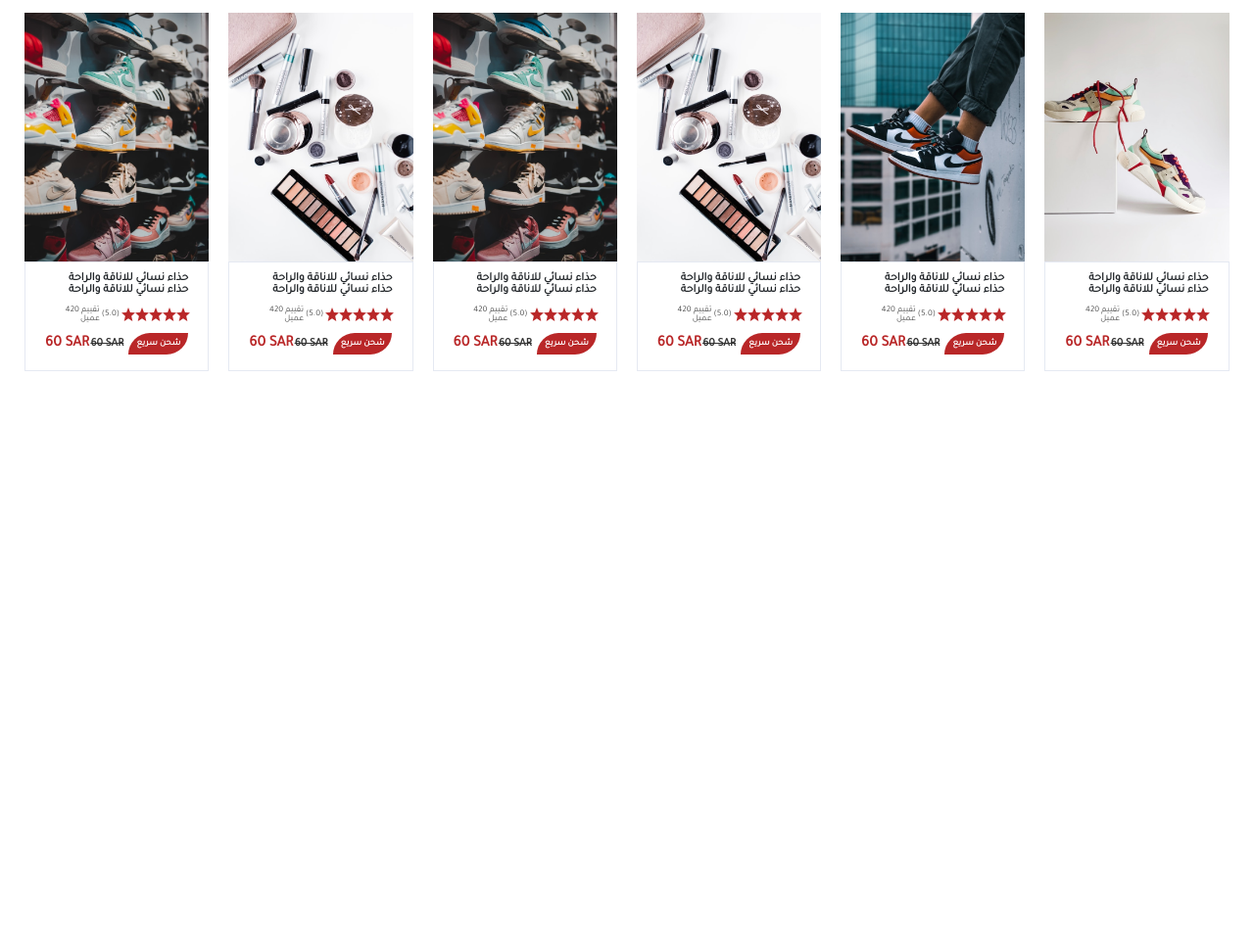
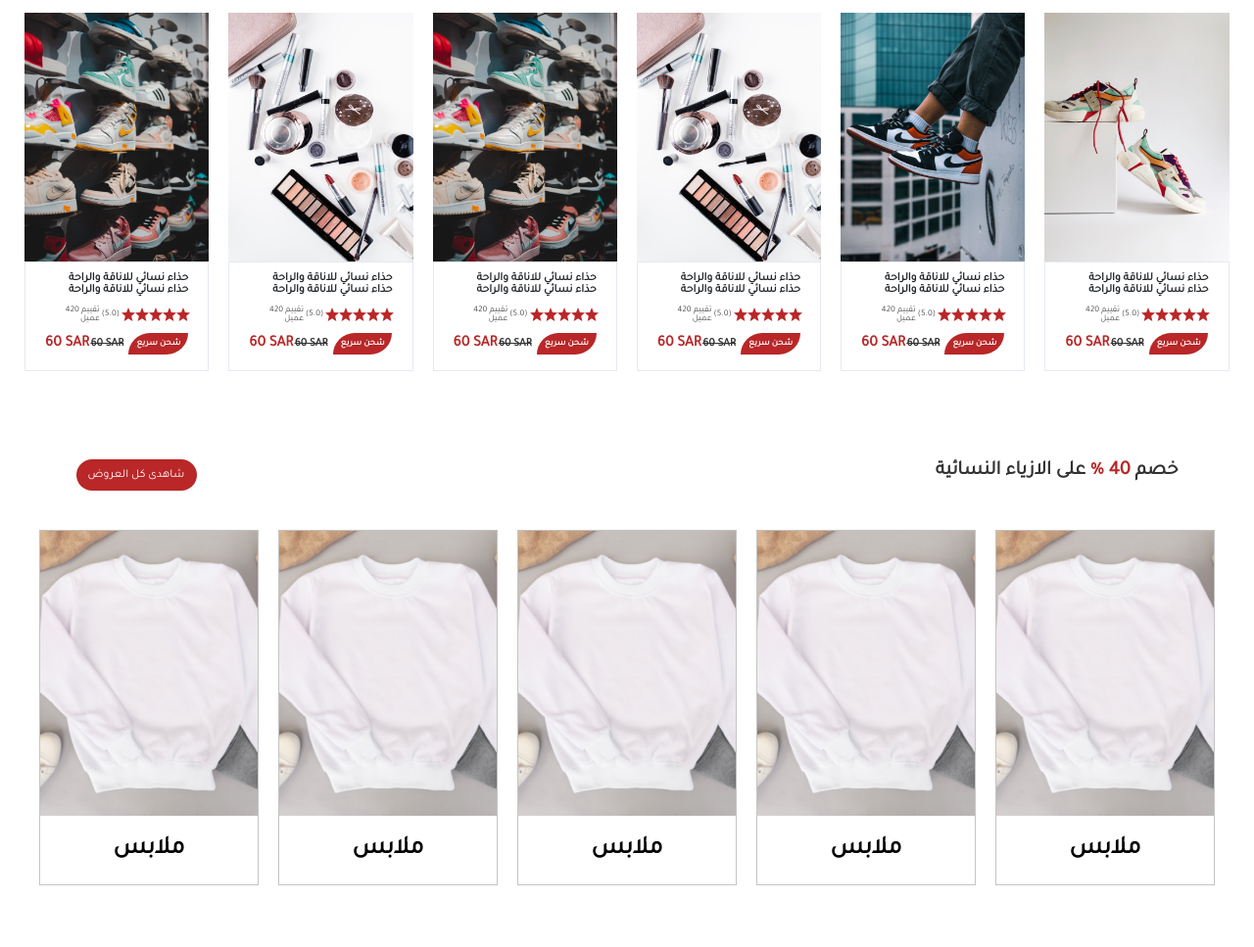
Before and after one commit to ahmed0saber/Lavana, a plain HTML site: page index.html in a window 1280 px wide. Shown: the part 4755-5722 px from the top of the page at 98% size. Before the commit the page ends 5184 px from the top, so only its background shows below. Drawn offline with nearby package versions, Linux system fonts and the light colour scheme.

Commit message:
Add files via upload

```diff
--- a/css/style.css
+++ b/css/style.css
@@ -785,3 +785,17 @@ nav .search img{
     background-color: #0000;
     margin: 20px 5px;
 }
+
+.sale40{
+    margin: -60px 0 10px 0;
+}
+.sale40 .row .col > div{
+    border: 1px solid #c4c4c4;
+}
+.sale40 .row .col > div p{
+    padding: 20px;
+    font-weight: 700;
+    font-size: 25.2141px;
+    line-height: 30px;
+    color: #000000;
+}
--- a/index.html
+++ b/index.html
@@ -999,5 +999,60 @@
         </div>
     </div>
 
+    <div class="electronics-sales women-clothes">
+        <div class="headers">
+            <a>شاهدى كل العروض</a>
+            <p>
+                خصم
+                <span>40 %</span>
+                على الازياء النسائية
+            </p>
+        </div>
+    </div>
+    <div class="ramadan-sales sale40">
+        <div class="row">
+            <div class="col">
+                <div>
+                    <img src="./images/sale40/unsplash_7cERndkOyDw.png"/>
+                    <p>
+                        ملابس
+                    </p>
+                </div>
+            </div>
+            <div class="col">
+                <div>
+                    <img src="./images/sale40/unsplash_7cERndkOyDw.png"/>
+                    <p>
+                        ملابس
+                    </p>
+                </div>
+            </div>
+            <div class="col">
+                <div>
+                    <img src="./images/sale40/unsplash_7cERndkOyDw.png"/>
+                    <p>
+                        ملابس
+                    </p>
+                </div>
+            </div>
+            <div class="col">
+                <div>
+                    <img src="./images/sale40/unsplash_7cERndkOyDw.png"/>
+                    <p>
+                        ملابس
+                    </p>
+                </div>
+            </div>
+            <div class="col">
+                <div>
+                    <img src="./images/sale40/unsplash_7cERndkOyDw.png"/>
+                    <p>
+                        ملابس
+                    </p>
+                </div>
+            </div>
+        </div>
+    </div>
+
 </body>
 </html>
```
